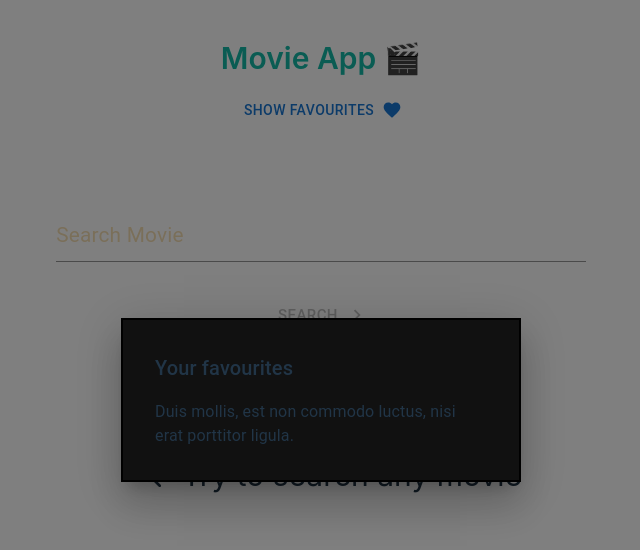
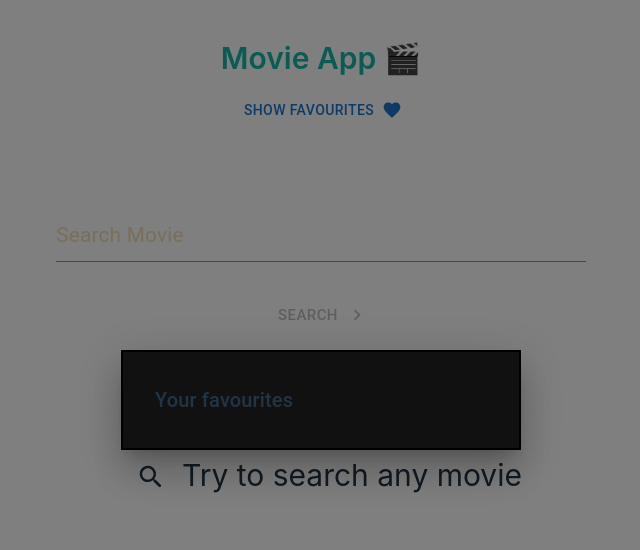
Before and after one commit to devender15/movie-app, a React (Vite) app: page / in a window 1280 px wide. Both pictures are taken after a click on the button "SHOW FAVOURITES". Shown: the top 550 px of the page, without its empty margins (319-959 px from the left). Built offline with nearby package versions, Linux system fonts and the light colour scheme.

Commit message:
showing favourite movie in modal

```diff
--- a/src/pages/Home.jsx
+++ b/src/pages/Home.jsx
@@ -21,6 +21,7 @@ import Search from "../components/Search";
 
 // utility functions
 import makeSlug from "../utils/slug";
+import getLocalStorage from "../utils/localStorage";
 
 const style = {
   position: "absolute",
@@ -32,15 +33,20 @@ const style = {
   border: "2px solid #000",
   boxShadow: 24,
   p: 4,
-  backgroundColor: "#111"
+  backgroundColor: "#111",
 };
 
 const Home = ({ results, setResults }) => {
   const [loading, setLoading] = useState(false);
   const [searchVal, setSearchVal] = useState("");
   const [open, setOpen] = useState(false);
+  const [favourites, setFavourites] = useState([]);
 
-  const handleOpen = () => setOpen(true);
+  const handleOpen = () => {
+    let favourites = getLocalStorage("favourites");
+    setFavourites(favourites);
+    setOpen(true);
+  };
   const handleClose = () => setOpen(false);
 
   const handleSubmit = (e) => {
@@ -92,9 +98,17 @@ const Home = ({ results, setResults }) => {
             <Typography id="transition-modal-title" variant="h6" component="h2">
               Your favourites
             </Typography>
-            <Typography id="transition-modal-description" sx={{ mt: 2 }}>
-              Duis mollis, est non commodo luctus, nisi erat porttitor ligula.
-            </Typography>
+            {favourites?.map((fav, idx) => {
+              return (
+                <Typography
+                  key={idx}
+                  id="transition-modal-description"
+                  sx={{ mt: 2 }}
+                >
+                  {fav}
+                </Typography>
+              );
+            })}
           </Box>
         </Fade>
       </Modal>
```
